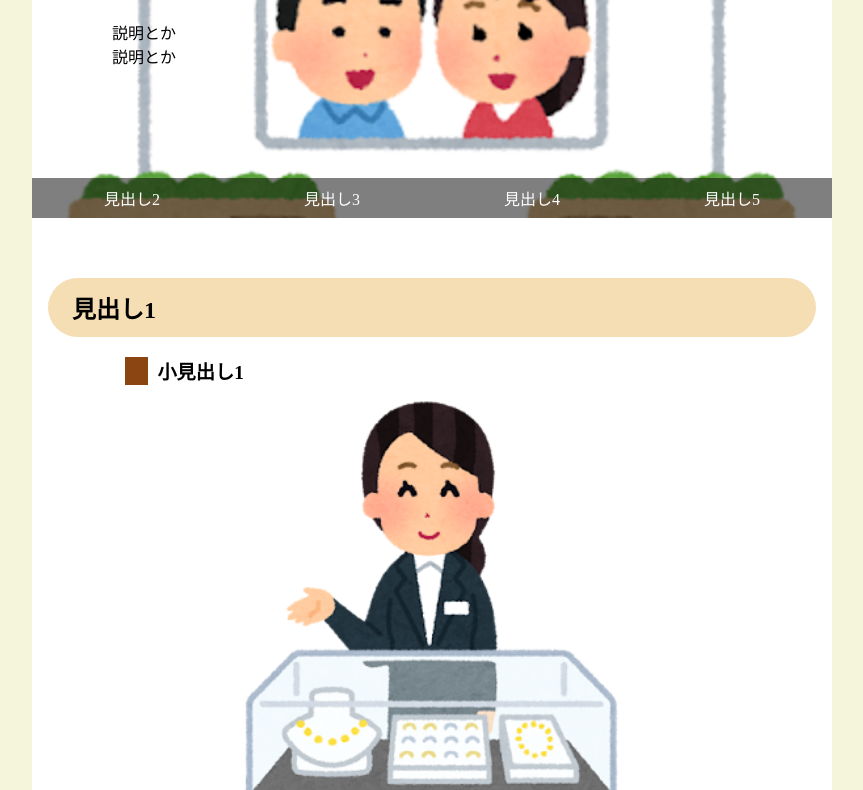
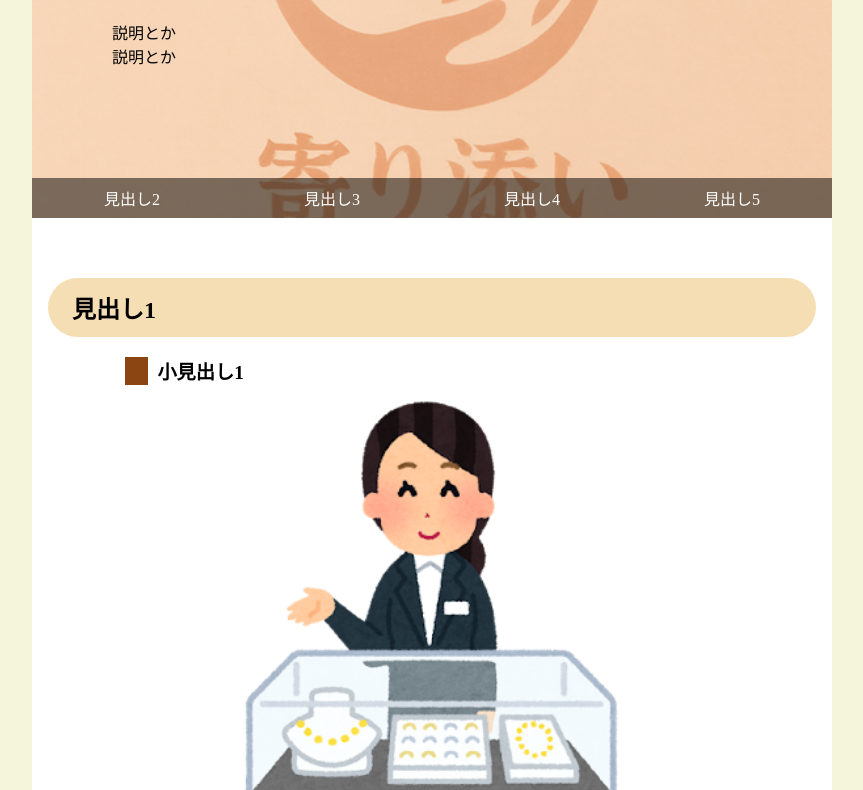
Before and after one commit to saki-2525-ota/yorisoi, a plain HTML site: page index.html in a window 1280 px wide. Shown: the part 122-912 px from the top of the page, without its empty margins (208-1071 px from the left). Drawn offline with Linux system fonts and the light colour scheme.

Commit message:
写真追加

```diff
--- a/style.css
+++ b/style.css
@@ -27,7 +27,7 @@ header {
   /* 幅（width）は既定値１００％なので基本はそのままでOK */
 
   /* 背景画像の設定 */
-  background-image: url('fig/header-img.png');
+  background-image: url('寄り添いファシリテーター.png');
   background-repeat: no-repeat;
   background-size: cover; /* contain（切り替えて確認する） */
   background-position: center; /* coverの場合、どこを切り取るか */
```
Also changed, not shown: 寄り添いファシリテーター.png (added).
